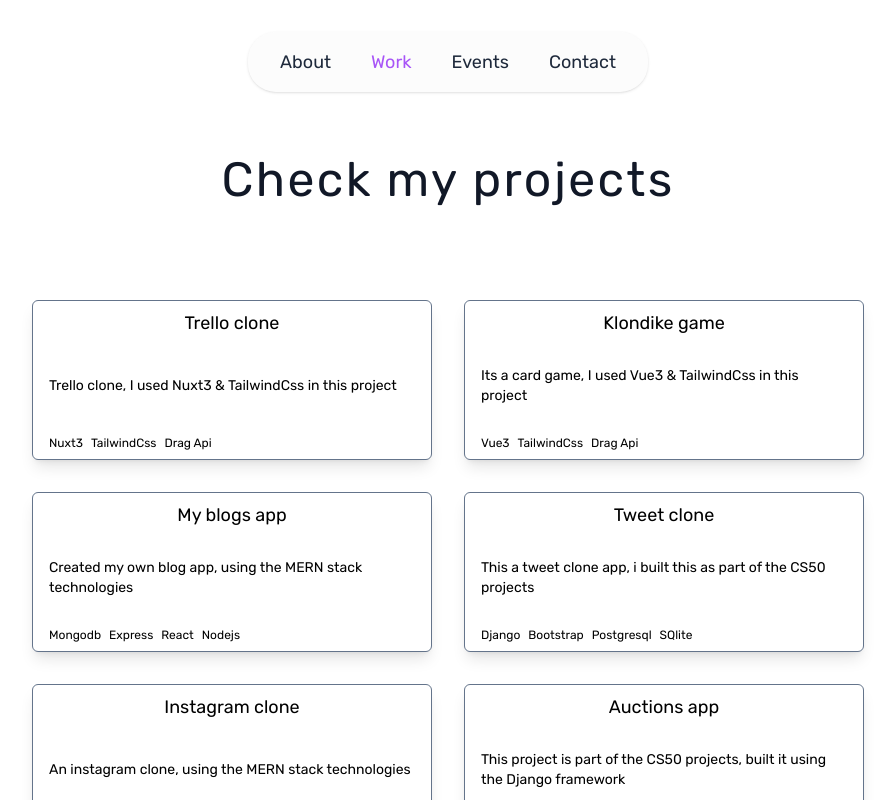
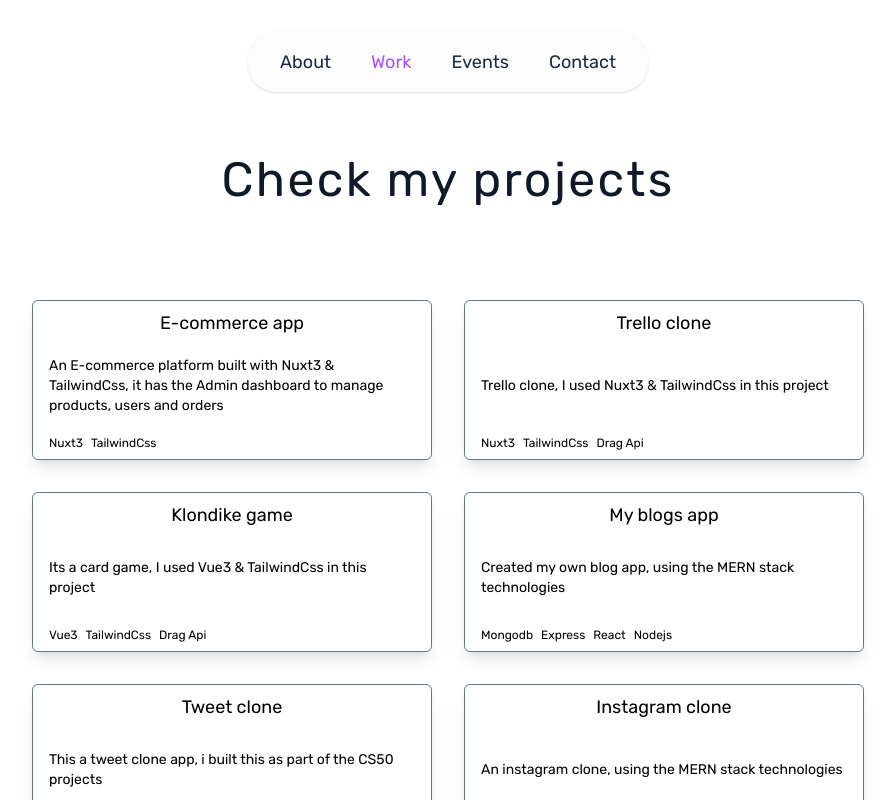
Before and after one commit to medaminefh/medaminefh.github.io, a Vue app: page / in a window 1280 px wide. Both pictures are taken after a click on the item "Work". Shown: the top 800 px of the page, without its empty margins (192-1087 px from the left). Built offline with nearby package versions, Linux system fonts and the light colour scheme; no server answers.

Commit message:
add E-commerce project

```diff
--- a/src/components/work.vue
+++ b/src/components/work.vue
@@ -2,6 +2,13 @@
 import { reactive } from "vue";
 
 const projects = reactive([
+  {
+    title: "E-commerce app",
+    desc: "An E-commerce platform built with Nuxt3 & TailwindCss, it has the Admin dashboard to manage products, users and orders",
+    tools: ["Nuxt3", "TailwindCss"],
+    ghRepo: "https://github.com/medaminefh/E-commerce_nuxt_ts",
+    url: "https://e-commerce-nuxt-ts.vercel.app/",
+  },
   {
     title: "Trello clone",
     desc: "Trello clone, I used Nuxt3 & TailwindCss in this project",
```
